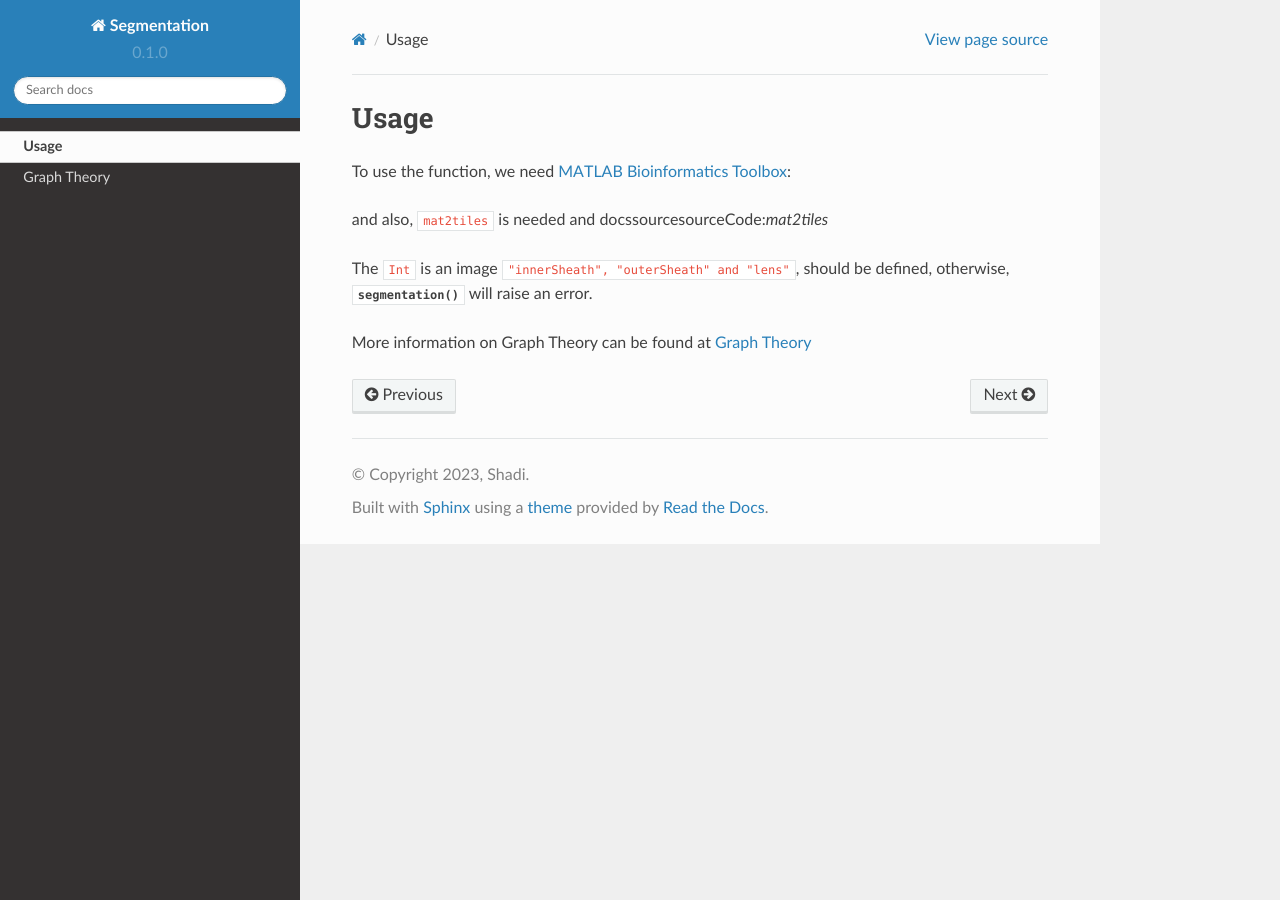
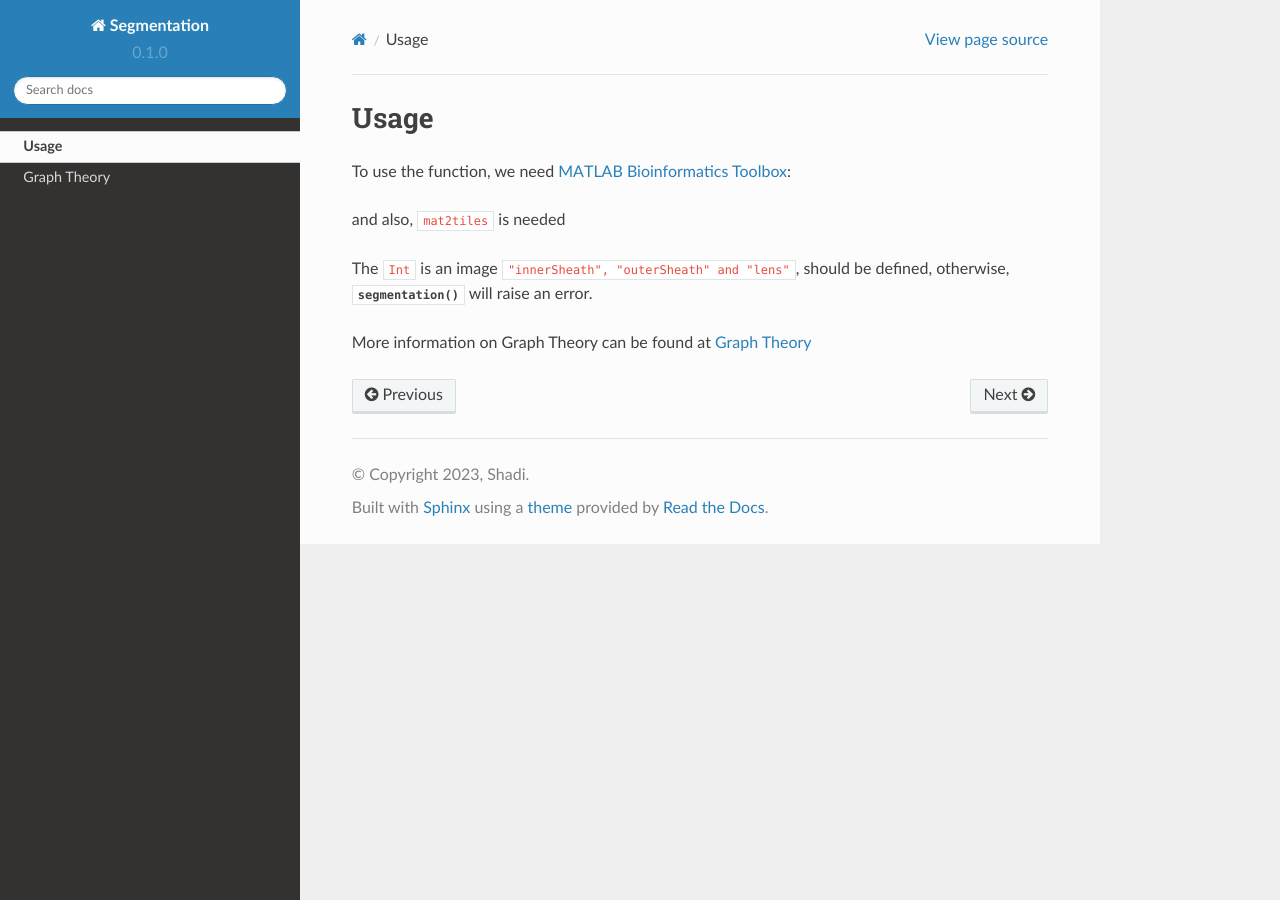
Before and after one commit to shadimasoumi/Segmentation, a Sphinx documentation site: the page built from docs/source/usage.rst, in a window 1280 px wide. Built offline with Sphinx 7.4.7 and the Read the Docs theme 2.0.0, drawn with Linux system fonts in a browser that asks for light colours; pages that are not in the unit, such as notebooks, are missing from menus; cross-references to code outside the pages are shown as plain code.

Commit message:
Update usage.rst

```diff
--- a/docs/source/usage.rst
+++ b/docs/source/usage.rst
@@ -5,8 +5,7 @@ Usage
 
 To use the function, we need `MATLAB Bioinformatics Toolbox`_:
 
-and also, :sourceCode:`mat2tiles` is needed
-and docs\source\sourceCode:`mat2tiles`
+and also, :docs:`mat2tiles` is needed
 
 The ``Int`` is an image ``"innerSheath", "outerSheath" and "lens"``, should be defined, otherwise, :py:func:`segmentation`
 will raise an error.
```
